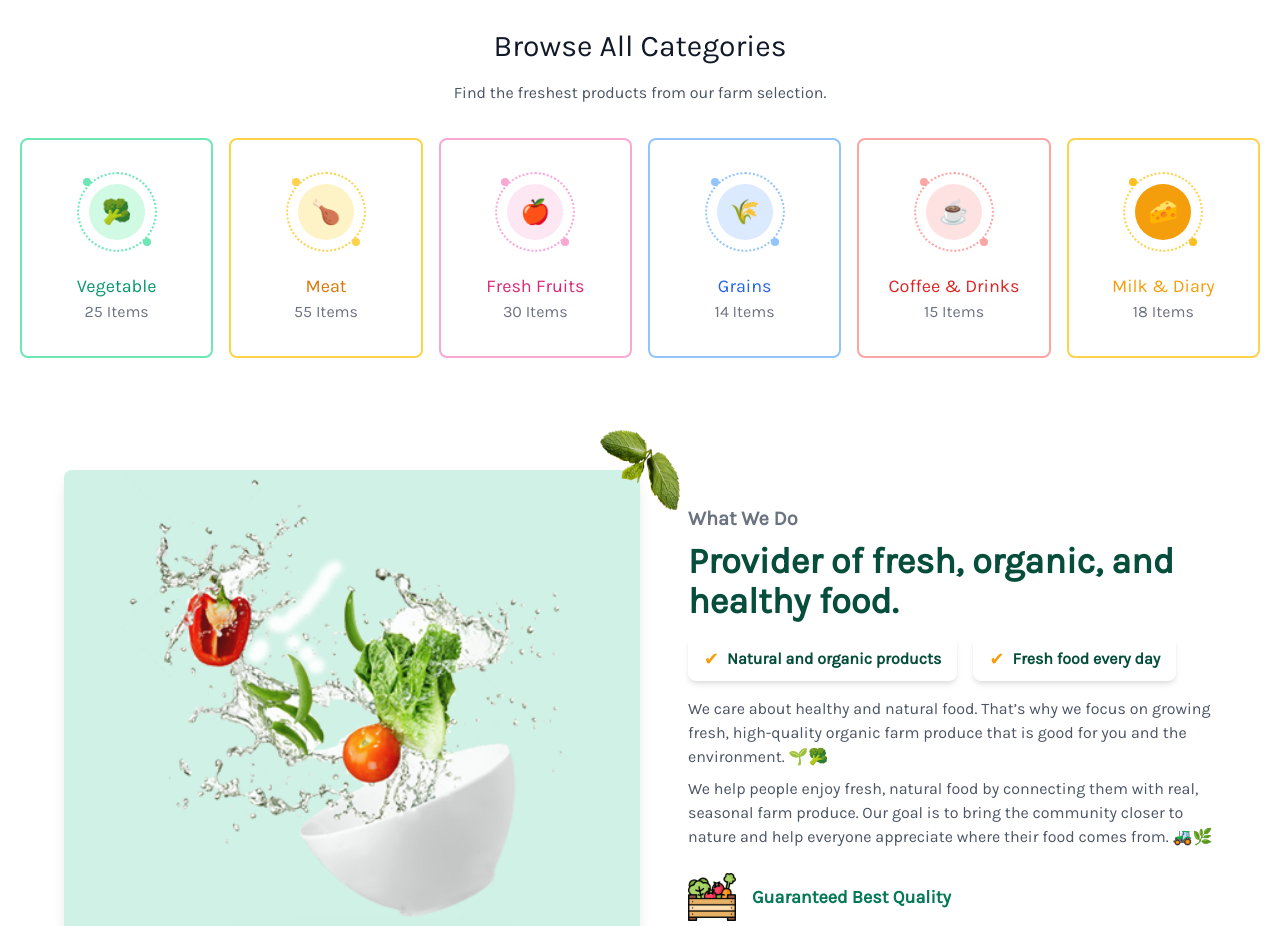
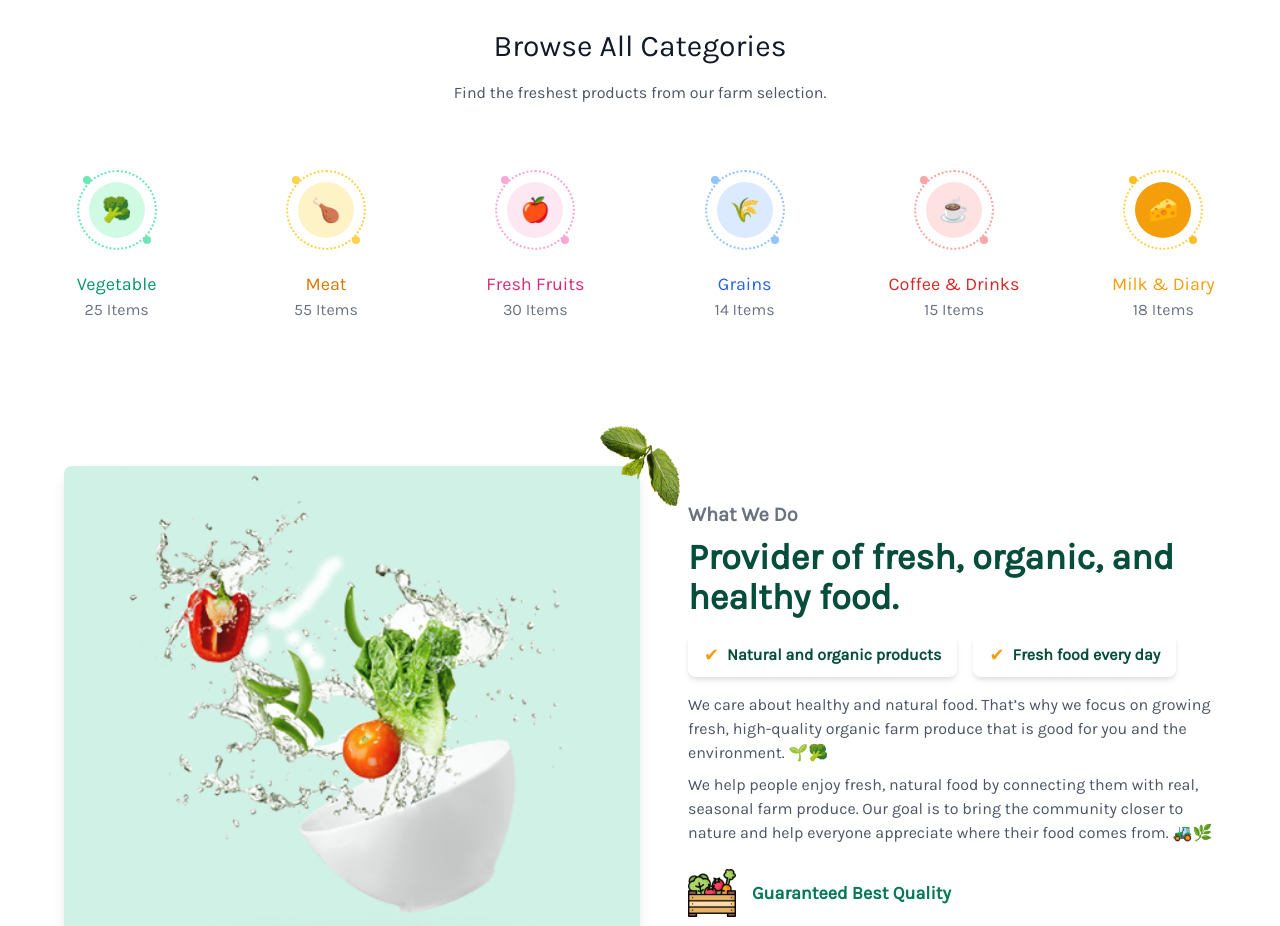
Before and after one commit to Emilsone/Farmpro-Website, a Vue app: page / in a window 1280 px wide. Shown: the part 820-1746 px from the top of the page. Built offline with nearby package versions, Linux system fonts and the light colour scheme.

Commit message:
deleted border style in the prouct card

```diff
--- a/src/components/ProductCategory.vue
+++ b/src/components/ProductCategory.vue
@@ -15,7 +15,7 @@
           <div
             v-for="(item, index) in categories"
             :key="index"
-            :class="['border-2 px-6 py-8 rounded-lg flex flex-col items-center h-full transition-all duration-300',
+            :class="['border-0 borde px-6 py-8 rounded-lg flex flex-col items-center h-full transition-all duration-300',
             item.bg, item.border, { 'shadow-lg scale-105': item.isActive }]"
             @click="selectCard(index)"
           >
@@ -48,11 +48,11 @@
   import { ref } from 'vue';
 
   const categories = ref([
-    { name: "Vegetable", count: 25, icon: "🥦", textColor: "text-green-600", bgLight: "bg-green-100", border: "border-green-300", bgDot: "bg-green-300", bg: "hover:bg-green-500 hover:text-white", isActive: false },
-    { name: "Meat", count: 55, icon: "🍗", textColor: "text-yellow-600", bgLight: "bg-yellow-100", border: "border-yellow-300", bgDot: "bg-yellow-300", bg: "hover:bg-yellow-500 hover:text-white", isActive: false },
-    { name: "Fresh Fruits", count: 30, icon: "🍎", textColor: "text-pink-600", bgLight: "bg-pink-100", border: "border-pink-300", bgDot: "bg-pink-300", bg: "hover:bg-pink-500 hover:text-white", isActive: false },
-    { name: "Grains", count: 14, icon: "🌾", textColor: "text-blue-600", bgLight: "bg-blue-100", border: "border-blue-300", bgDot: "bg-blue-300", bg: "hover:bg-blue-500 hover:text-white", isActive: false },
-    { name: "Coffee & Drinks", count: 15, icon: "☕", textColor: "text-red-600", bgLight: "bg-red-100", border: "border-red-300", bgDot: "bg-red-300", bg: "hover:bg-red-500 hover:text-white", isActive: false },
+    { name: "Vegetable", count: 25, icon: "🥦", textColor: "text-green-600", bgLight: "bg-green-100", border: "border-green-300", bgDot: "bg-green-300",  isActive: false },
+    { name: "Meat", count: 55, icon: "🍗", textColor: "text-yellow-600", bgLight: "bg-yellow-100", border: "border-yellow-300", bgDot: "bg-yellow-300", isActive: false },
+    { name: "Fresh Fruits", count: 30, icon: "🍎", textColor: "text-pink-600", bgLight: "bg-pink-100", border: "border-pink-300", bgDot: "bg-pink-300",  isActive: false },
+    { name: "Grains", count: 14, icon: "🌾", textColor: "text-blue-600", bgLight: "bg-blue-100", border: "border-blue-300", bgDot: "bg-blue-300",  isActive: false },
+    { name: "Coffee & Drinks", count: 15, icon: "☕", textColor: "text-red-600", bgLight: "bg-red-100", border: "border-red-300", bgDot: "bg-red-300",  isActive: false },
     { name: "Milk & Diary", count: 18, icon: "🧀", textColor: "text-yellow-500", bgLight: "bg-yellow-500", border: "border-yellow-300", bgDot: "bg-yellow-400",  isActive: false },
   ]);
 
```
